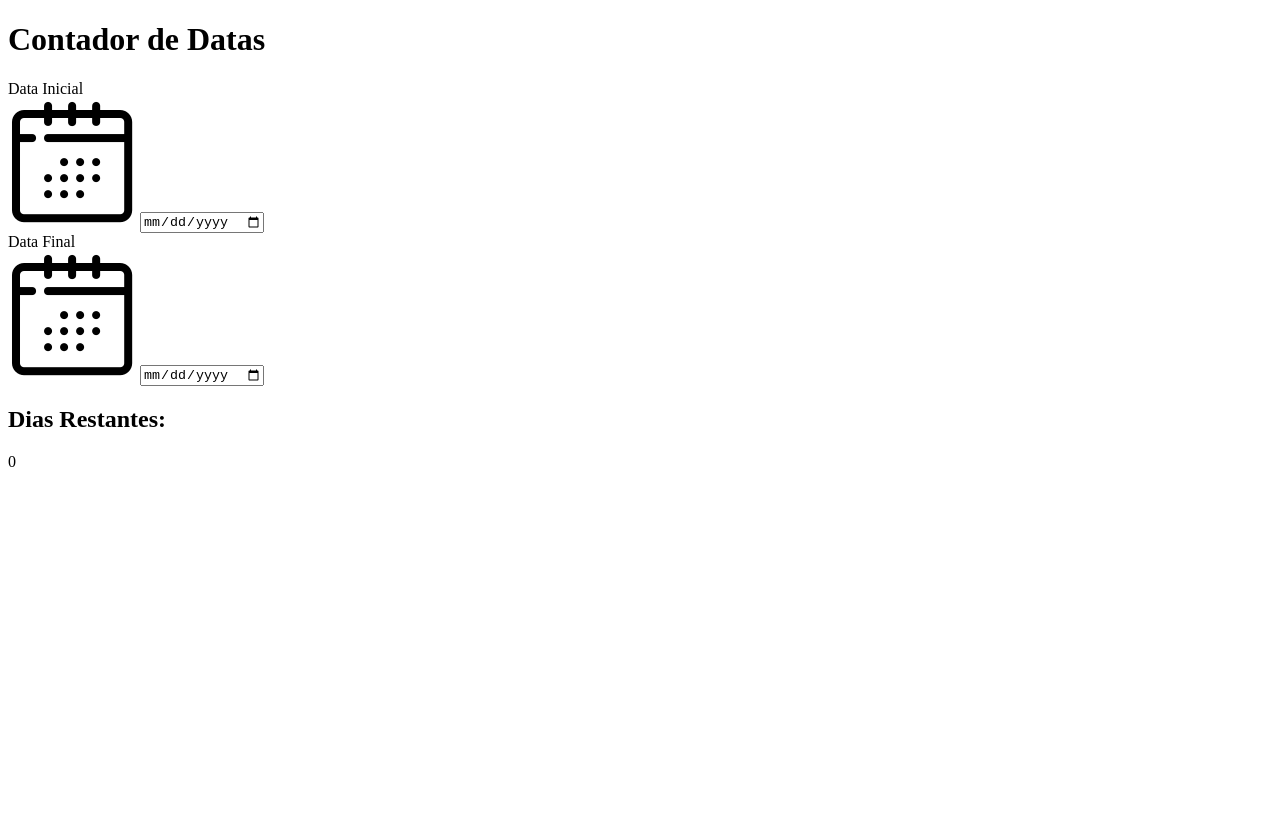
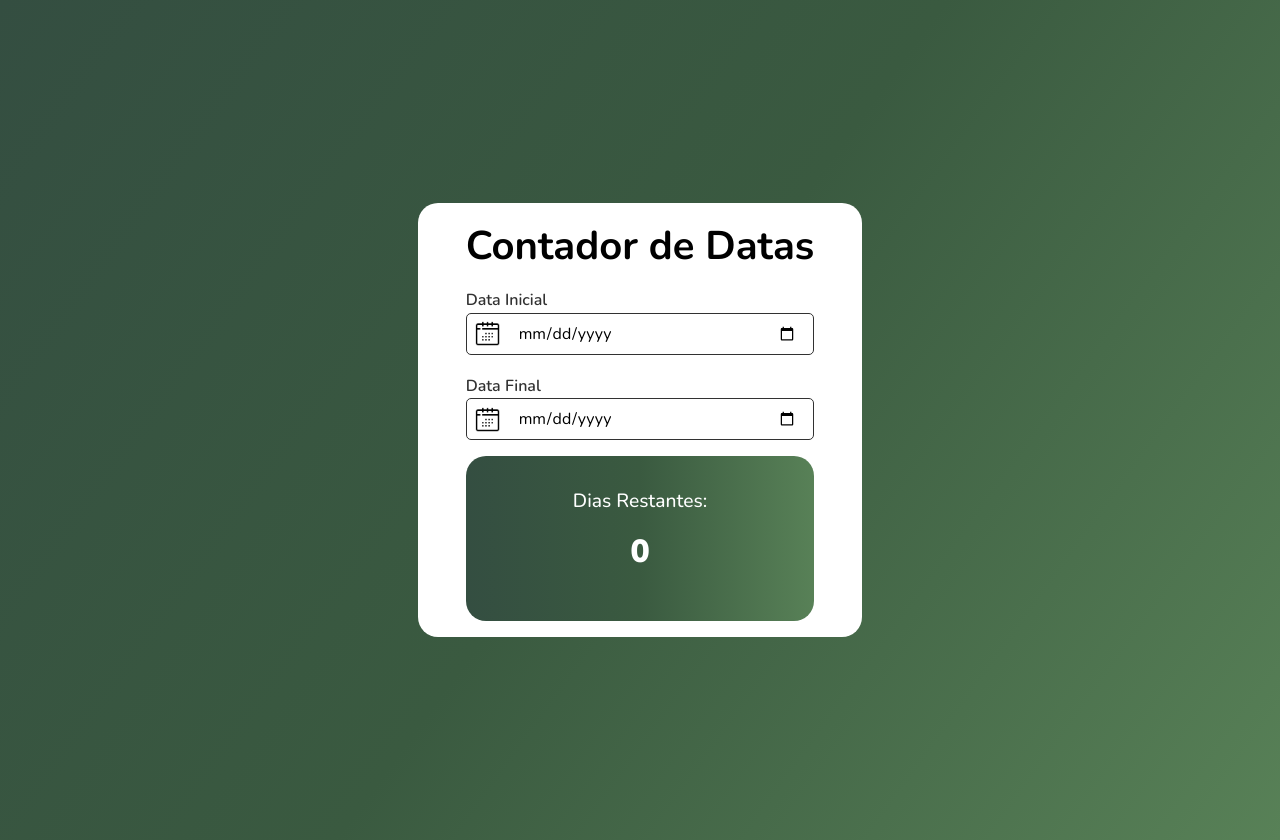
Before and after one commit to eiphp-tech/Contador_de_data, a plain HTML site: page index.html in a window 1280 px wide. Before the commit the page ends 800 px from the top, so only its background shows below. Drawn offline with nearby package versions, Linux system fonts and the light colour scheme.

Commit message:
conteudo style

```diff
--- a/src/css/style.scss
+++ b/src/css/style.scss
@@ -0,0 +1,117 @@
+@import url("https://fonts.googleapis.com/css2?family=Nunito:ital,wght@0,200..1000;1,200..1000&display=swap");
+
+* {
+  margin: 0;
+  padding: 0;
+  box-sizing: border-box;
+  font-family: "Nunito", sans-serif;
+  text-decoration: none;
+  list-style: none;
+  color: #323232;
+}
+
+body {
+  background: linear-gradient(
+    126deg,
+    rgba(52, 78, 65, 1) 0%,
+    rgba(58, 90, 64, 1) 50%,
+    rgba(88, 129, 87, 1) 100%
+  );
+  display: flex;
+  justify-content: center;
+  align-items: center;
+  flex-direction: column;
+  height: 100vh;
+  margin: 20px;
+}
+
+h1 {
+  font-size: 2.5rem;
+  font-weight: 700;
+  margin-bottom: 1rem;
+  text-align: center;
+  color: #000;
+  margin-bottom: -20px;
+}
+
+main {
+  display: flex;
+  align-items: center;
+  justify-content: center;
+  flex-direction: column;
+  background: #fff;
+  padding: 1rem 3rem;
+  gap: 1rem;
+  border-radius: 20px;
+
+  .container-datas {
+    display: flex;
+    align-items: flex-start;
+    justify-content: center;
+    flex-direction: column;
+    width: 100%;
+
+    label {
+      font-size: 1rem;
+      font-weight: 600;
+      margin-bottom: 0.5rem;
+      margin-top: 20px;
+      margin-bottom: 0.1rem;
+    }
+
+    .container-input {
+      display: flex;
+      align-items: center;
+      justify-content: center;
+      width: 100%;
+      border: #323232 1px solid;
+      padding: 0 0.5rem;
+      border-radius: 5px;
+      gap: 10px;
+
+      img {
+        width: 25px;
+        height: 25px;
+      }
+
+      input {
+        width: 100%;
+        padding: 0.5rem;
+        border: none;
+        font-size: 1rem;
+        text-align: left;
+        color: #000;
+      }
+    }
+  }
+
+  .container-resultado {
+    background: linear-gradient(
+      to right,
+      rgba(52, 78, 65, 1) 0%,
+      rgba(58, 90, 64, 1) 50%,
+      rgba(88, 129, 87, 1) 100%
+    );
+    display: flex;
+    align-items: center;
+    justify-content: center;
+    flex-direction: column;
+    width: 100%;
+    padding: 2rem 0;
+    border-radius: 20px;
+
+    h2 {
+      font-size: 1.2rem;
+      font-weight: 500;
+      margin-bottom: 1rem;
+      text-align: center;
+      color: #fff;
+    }
+
+    p {
+      @extend h2;
+      font-weight: 900;
+      font-size: 2rem;
+    }
+  }
+}
```
Also changed, not shown: src/css/style.css, 1 other file.
